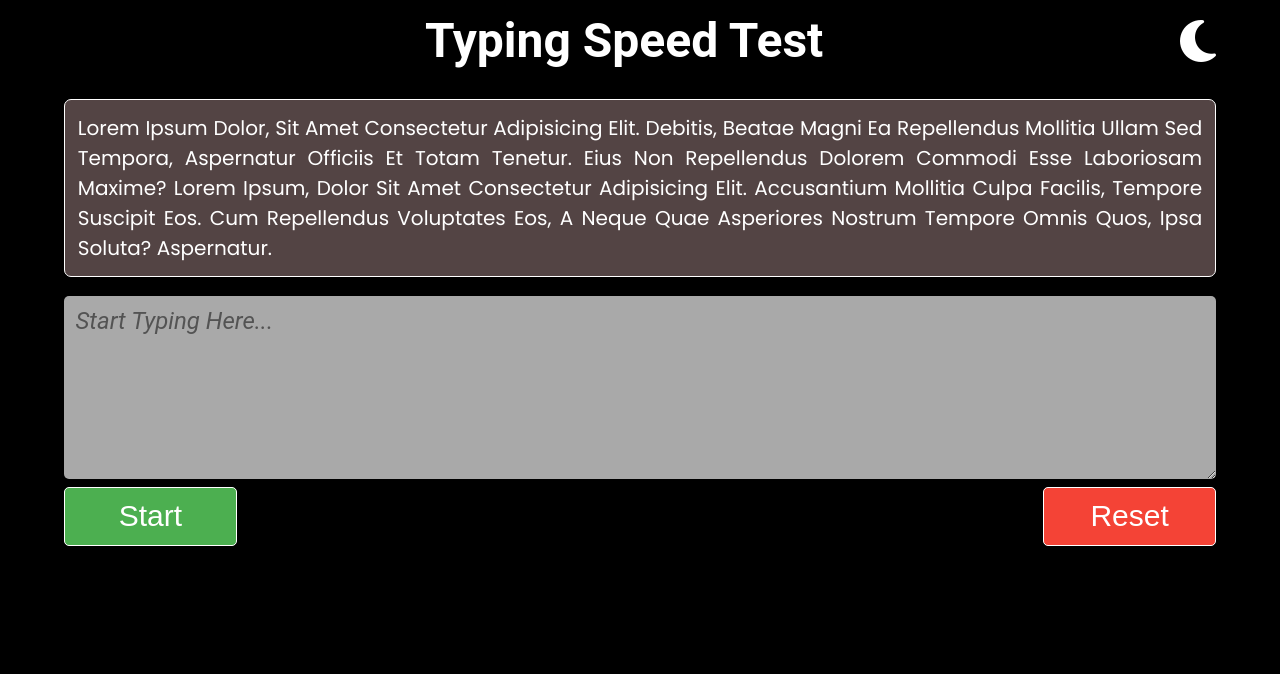
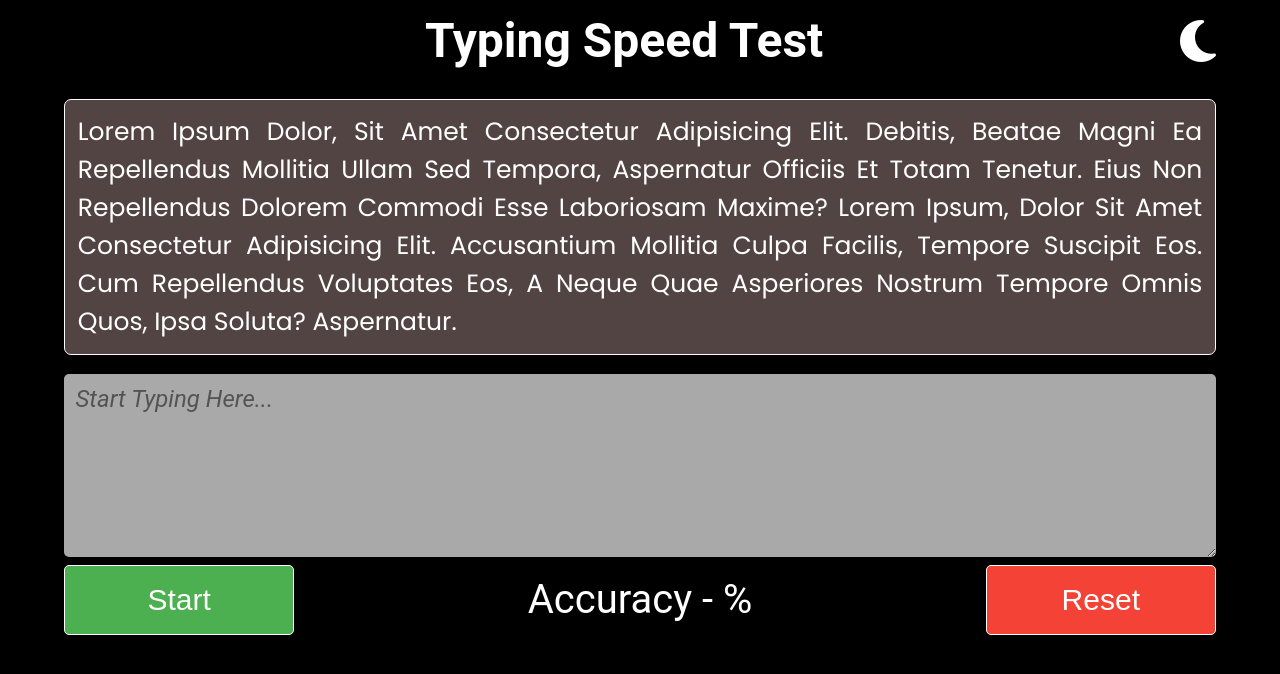
Before and after one commit to sandundil2002/Type-Tastic, a plain HTML site: page index.html in a window 1280 px wide. Drawn offline with Linux system fonts and the light colour scheme.

Commit message:
accuracy span created.

```diff
--- a/index.html
+++ b/index.html
@@ -28,6 +28,7 @@
 
     <div id="btn-container">
         <button id="start-btn">Start</button>
+        <span id="accuracy">Accuracy - %</span>
         <button id="reset-btn">Reset</button>
     </div>
 
--- a/style/responsive.css
+++ b/style/responsive.css
@@ -1,27 +1,64 @@
-@media only screen and (min-width: 320px) {
-    #content-area {
-        font-size: 12px;
+@media screen and (min-width:320px) {
+    button {
+        width: 20%;
+        font-size: 25px;
     }
 
-    button{
-        font-size: 30px;
+    #accuracy {
+        font-size: 25px;
     }
 }
 
-@media only screen and (min-width: 768px) {
+@media screen and (min-width: 425px) {
+    button {
+        font-size: 30px;
+    }
+
+    #accuracy {
+        font-size: 28px;
+    }
+}
+
+@media screen and (min-width: 768px) {
     #content-area {
         font-size: 14px;
     }
+
+    button {
+        font-size: 25px;
+    }
+
+    #accuracy {
+        font-size: 28px;
+    }
 }
 
-@media only screen and (min-width: 1024px) {
+@media screen and (min-width: 1024px) {
     #content-area {
         font-size: 20px;
     }
+
+    button {
+        font-size: 25px;
+    }
+
+    #accuracy {
+        font-size: 28px;
+    }
+
 }
 
-@media only screen and (min-width: 1440px) {
+@media screen and (min-width: 1025px) {
     #content-area {
         font-size: 25px;
     }
+
+    button {
+        width: 20%;
+        font-size: 30px;
+    }
+
+    #accuracy {
+        font-size: 40px;
+    }
 }
--- a/style/style.css
+++ b/style/style.css
@@ -15,7 +15,7 @@ body {
     display: flex;
     justify-content: space-between;
     margin-left: 5%;
-        margin-right: 5%;
+    margin-right: 5%;
 }
 
 h1 {
@@ -64,6 +64,7 @@ i {
     border: none;
     background-color: darkgray;
     color: black;
+    cursor: text;
 }
 
 ::placeholder {
@@ -74,6 +75,7 @@ i {
 }
 
 #btn-container {
+    width: auto;
     margin-top: 0.3%;
     margin-left: 5%;
     margin-right: 5%;
@@ -82,33 +84,36 @@ i {
 }
 
 button {
-    width: 15%;
     padding: 1%;
     border: 1px solid white;
     border-radius: 5px;
     color: white;
     text-align: center;
     cursor: pointer;
-    font-size: 1.3rem;
     transition: background-color 0.3s, transform 0.2s;
 }
 
-#start-btn{
+#start-btn {
     background-color: #4caf50;
 }
 
-#reset-btn{
+#reset-btn {
     background-color: #f44336;
 }
 
-#start-btn:hover{
+#start-btn:hover {
     background-color: #249128;
 }
 
-#reset-btn:hover{
+#reset-btn:hover {
     background-color: #d12215;
 }
 
 button:active {
     transform: scale(0.95);
 }
+
+#accuracy {
+    color: white;
+    padding: 1%;
+}
```
